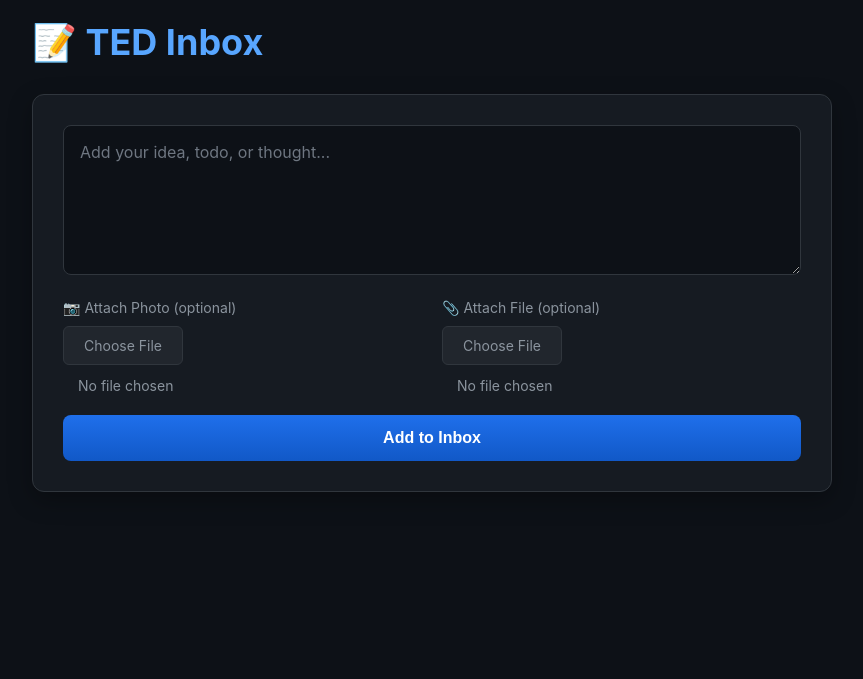
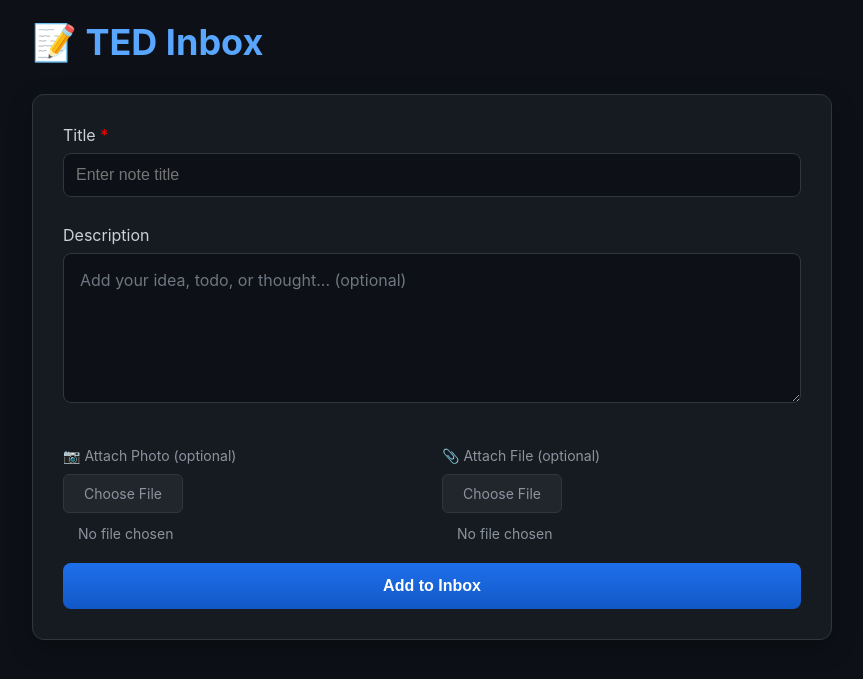
Before and after one commit to Thomacdebabo/ted, a Flask app: page / in a window 1280 px wide. Shown: the top 679 px of the page, without its empty margins (208-1071 px from the left). Run offline with Flask 3, Linux system fonts and the light colour scheme.

Commit message:
add title and change filename for inbox

```diff
--- a/ted/app.py
+++ b/ted/app.py
@@ -8,7 +8,7 @@ from flask import (
     url_for,
     send_from_directory,
 )
-from ted.utils import new_timestamp
+from ted.utils import new_timestamp, crop_filename
 from ted.data_types import InboxItem, inbox_from_md
 
 app = Flask(__name__)
@@ -29,26 +29,28 @@ def add():
     item = request.form.get("item")
     photo = request.files.get("photo")
     file = request.files.get("file")
+    title = request.form.get("title")
 
     # Generate randomized ID
-    random_id = secrets.token_hex(4).upper()  # 8 character hex string
+    timestamp = new_timestamp()
 
-    timestamp = new_timestamp()
-    inbox_id = f"I{random_id}"
+    cropped_title = crop_filename(title, max_length=12)
+    inbox_id = f"{timestamp}_{cropped_title}"
     photo_filename = None
     file_filename = None
     # Fix: Check if photo exists and filename is not empty string
     if photo and photo.filename and photo.filename != "":
-        photo_filename = f"photo_{random_id}_{photo.filename}"
+        photo_filename = f"photo_{inbox_id}_{photo.filename}"
         photo_path = os.path.join(UPLOAD_DIR, photo_filename)
         photo.save(photo_path)
 
     if file and file.filename and file.filename != "":
-        file_filename = f"file_{random_id}_{file.filename}"
+        file_filename = f"file_{inbox_id}_{file.filename}"
         file_path = os.path.join(UPLOAD_DIR, file_filename)
         file.save(file_path)
 
     inbox_item = InboxItem(
+        title=title,
         content=item,
         timestamp=timestamp,
         id=inbox_id,
--- a/ted/templates/index.html
+++ b/ted/templates/index.html
@@ -172,7 +172,16 @@
     <div class="container">
         <h1>📝 TED Inbox</h1>
         <form action="/add" method="post" enctype="multipart/form-data">
-            <textarea name="item" placeholder="Add your idea, todo, or thought..." required></textarea>
+            <div style="margin-bottom: 20px;">
+                <label for="title" style="display:block;margin-bottom:8px;">Title <span
+                        style="color:red">*</span></label>
+                <input type="text" id="title" name="title" placeholder="Enter note title" required
+                    style="width:100%;padding:12px;font-size:16px;background:#0d1117;color:#c9d1d9;border:1px solid #30363d;border-radius:8px;margin-bottom:8px;" />
+            </div>
+            <div style="margin-bottom: 20px;">
+                <label for="item" style="display:block;margin-bottom:8px;">Description</label>
+                <textarea name="item" id="item" placeholder="Add your idea, todo, or thought... (optional)"></textarea>
+            </div>
 
             <div class="file-uploads-container">
                 <div class="file-upload">
```
Also changed, not shown: ted/data_types.py (+9 -2 lines), ted/utils.py (+11 -0 lines), README.md.
